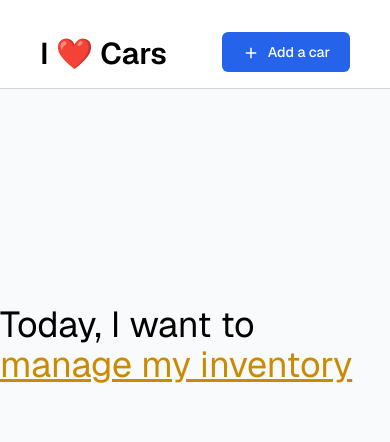
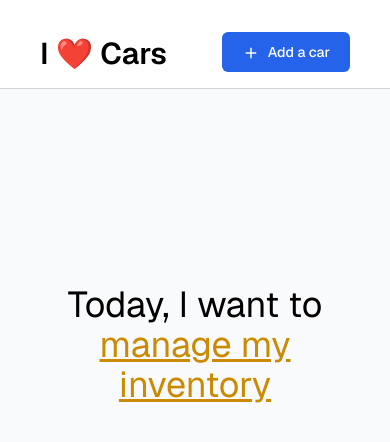
Before and after one commit to palmerama/cars, a Next.js app: page / in a window 390 px wide. Shown: the top 442 px of the page. Built offline with nearby package versions, Linux system fonts and the light colour scheme.

Commit message:
mobile styling fixes

```diff
--- a/src/app/cars/page.tsx
+++ b/src/app/cars/page.tsx
@@ -10,7 +10,7 @@ export default async function Page() {
 
   return (
     <main>
-      <PageTitle>{cars.length} Cars</PageTitle>
+      <PageTitle>You have {cars.length} Cars</PageTitle>
       <ul className='grid sm:grid-cols-2 md:grid-cols-3 min-[1450px]:grid-cols-4 gap-6'>
         {
           cars.map((car: Car) => <Car car={car} key={car.id} />)
--- a/src/app/page.tsx
+++ b/src/app/page.tsx
@@ -2,7 +2,7 @@ import Link from "next/link";
 
 export default function Home() {
   return (
-    <main className="grid w-full h-[32rem] justify-center items-center text-4xl">
+    <main className="grid w-full h-[32rem] justify-center items-center text-4xl p-7 text-center">
       <div>Today, I want to <Link href="/cars" className="inline-block text-yellow-600 underline underline-offset-7 hover:no-underline">manage my inventory</Link></div>
     </main>
   )
```
